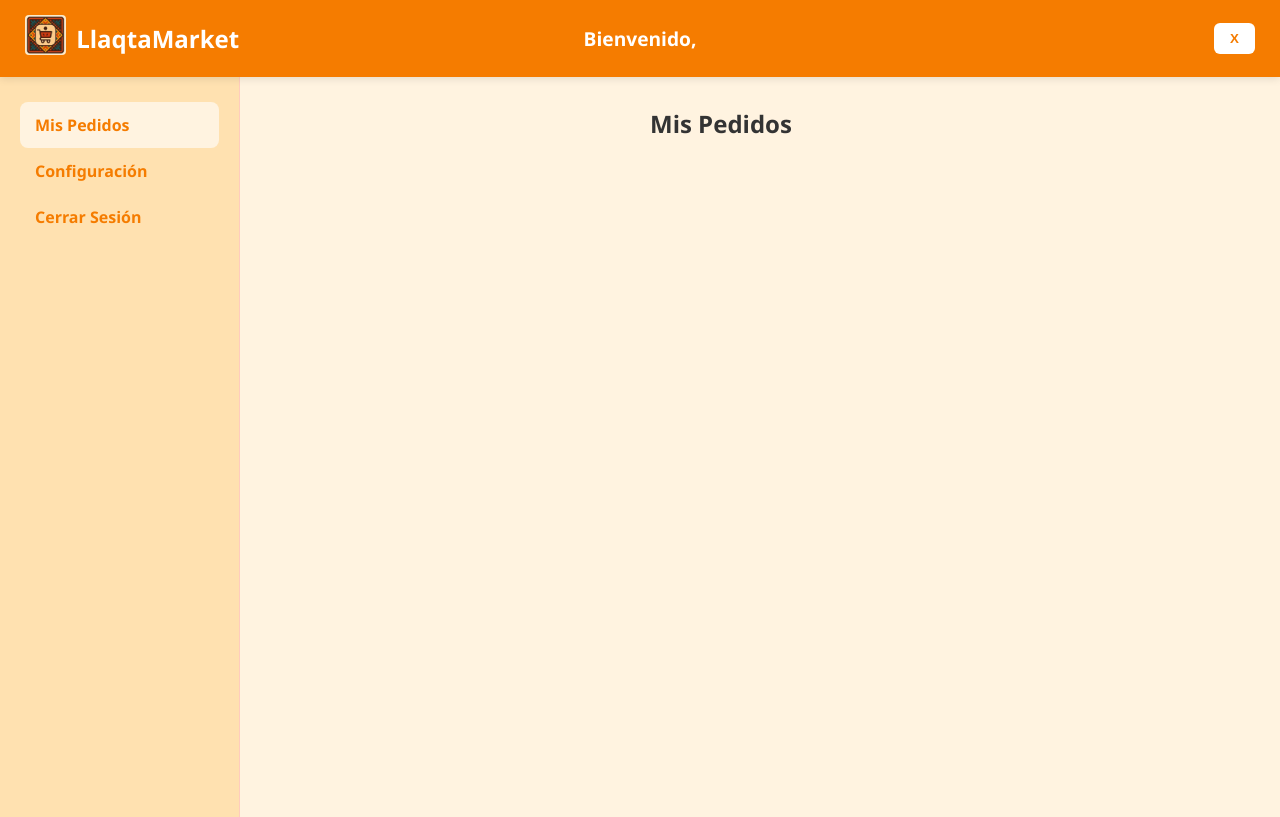
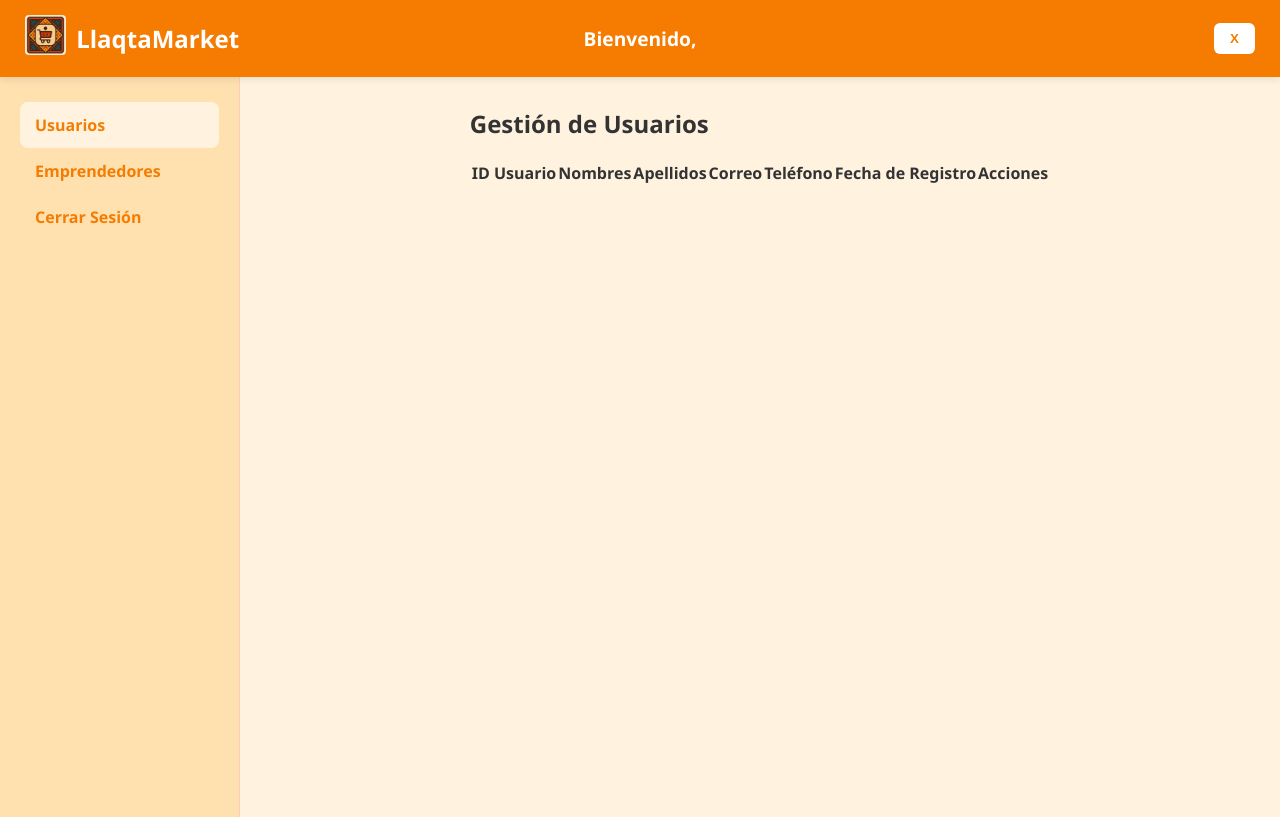
Before and after one commit to SilverDark-J/LlaqtaMarket, a React (Vite) app in the folder frontend-react/: page / in a window 1280 px wide. Built offline with nearby package versions, Linux system fonts and the light colour scheme.

Commit message:
Migrar UI Panel Admin a React + Vite

```diff
--- a/frontend-react/src/main.jsx
+++ b/frontend-react/src/main.jsx
@@ -3,13 +3,16 @@ import ReactDOM from "react-dom/client";
 import { BrowserRouter } from "react-router-dom";
 
 import ClientePanel from "./pages/paneles/ClientePanel";
+import EmprendedorPanel from "./pages/paneles/EmprendedorPanel";
+import AdminPanel from "./pages/paneles/AdminPanel";
 import "./styles/panelCliente.css";
-import EmprendedorPanel from "./pages/paneles/EmprendedorPanel";
+import "./styles/panelEmprendedor.css";
+import "./styles/panelAdmin.css";
 
 ReactDOM.createRoot(document.getElementById("root")).render(
   <React.StrictMode>
     <BrowserRouter>
-      <ClientePanel />
+      <AdminPanel />
     </BrowserRouter>
   </React.StrictMode>
 );
--- a/frontend-react/src/pages/paneles/AdminPanel.jsx
+++ b/frontend-react/src/pages/paneles/AdminPanel.jsx
@@ -0,0 +1,83 @@
+import { useState } from "react";
+import PanelLayout from "../../layouts/PanelLayout";
+import "../../styles/panelAdmin.css"; // crea este archivo para tus estilos
+
+export default function AdminPanel() {
+  const [seccion, setSeccion] = useState("usuarios");
+
+  const opciones = [
+    { id: "usuarios", nombre: "Usuarios" },
+    { id: "emprendedores", nombre: "Emprendedores" },
+    { id: "cerrar", nombre: "Cerrar Sesión" },
+  ];
+
+  const handleSeleccion = (opcion) => {
+    if (opcion === "cerrar") {
+      localStorage.clear();
+      window.location.href = "/login";
+    } else {
+      setSeccion(opcion);
+    }
+  };
+
+  return (
+    <PanelLayout
+      nombreUsuario="Administrador"
+      onSeleccion={handleSeleccion}
+      opciones={opciones}
+      opcionActiva={seccion}
+    >
+      {seccion === "usuarios" && <Usuarios />}
+      {seccion === "emprendedores" && <Emprendedores />}
+    </PanelLayout>
+  );
+}
+
+function Usuarios() {
+  return (
+    <section>
+      <h2>Gestión de Usuarios</h2>
+      <table className="tabla">
+        <thead>
+          <tr>
+            <th>ID Usuario</th>
+            <th>Nombres</th>
+            <th>Apellidos</th>
+            <th>Correo</th>
+            <th>Teléfono</th>
+            <th>Fecha de Registro</th>
+            <th>Acciones</th>
+          </tr>
+        </thead>
+        <tbody id="listaUsuarios">
+          {/* Aquí irá el mapeo dinámico de usuarios */}
+        </tbody>
+      </table>
+    </section>
+  );
+}
+
+function Emprendedores() {
+  return (
+    <section>
+      <h2>Gestión de Emprendedores</h2>
+      <table className="tabla">
+        <thead>
+          <tr>
+            <th>ID Emprendedor</th>
+            <th>Nombre</th>
+            <th>Apellido</th>
+            <th>Emprendimiento</th>
+            <th>Correo</th>
+            <th>Teléfono</th>
+            <th>Fecha de Registro</th>
+            <th>Acciones</th>
+          </tr>
+        </thead>
+        <tbody id="listaEmprendedores">
+          {/* Aquí irá el mapeo dinámico de emprendedores */}
+        </tbody>
+      </table>
+    </section>
+  );
+}
--- /dev/null
+++ b/frontend-react/src/styles/panelAdmin.css
@@ -0,0 +1,37 @@
+.input-password {
+  position: relative;
+}
+
+.input-password input {
+  width: 100%;
+  padding-right: 35px;
+}
+
+.toggle-pass {
+  position: absolute;
+  top: 50%;
+  right: 8px;
+  transform: translateY(-50%);
+  background: none;
+  border: none;
+  font-size: 16px;
+  cursor: pointer;
+}
+
+dialog {
+  padding: 20px;
+  border: none;
+  border-radius: 10px;
+  box-shadow: 0 5px 20px rgba(0, 0, 0, 0.3);
+}
+
+dialog::backdrop {
+  background: rgba(0, 0, 0, 0.4);
+}
+
+.acciones-modal {
+  margin-top: 20px;
+  display: flex;
+  justify-content: flex-end;
+  gap: 10px;
+}
```
